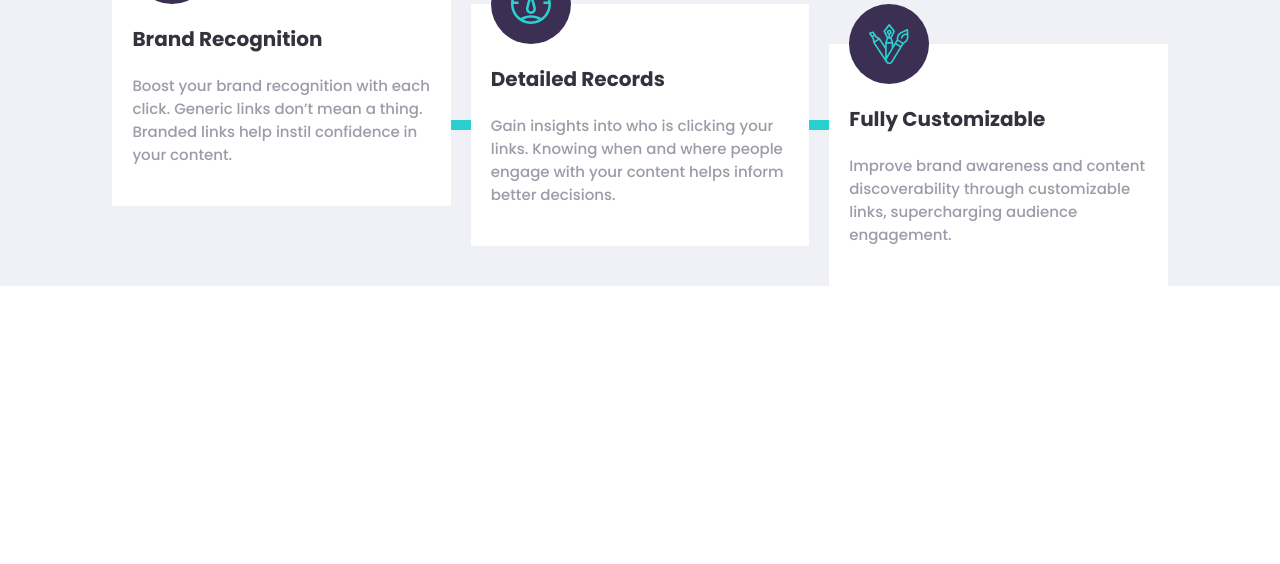
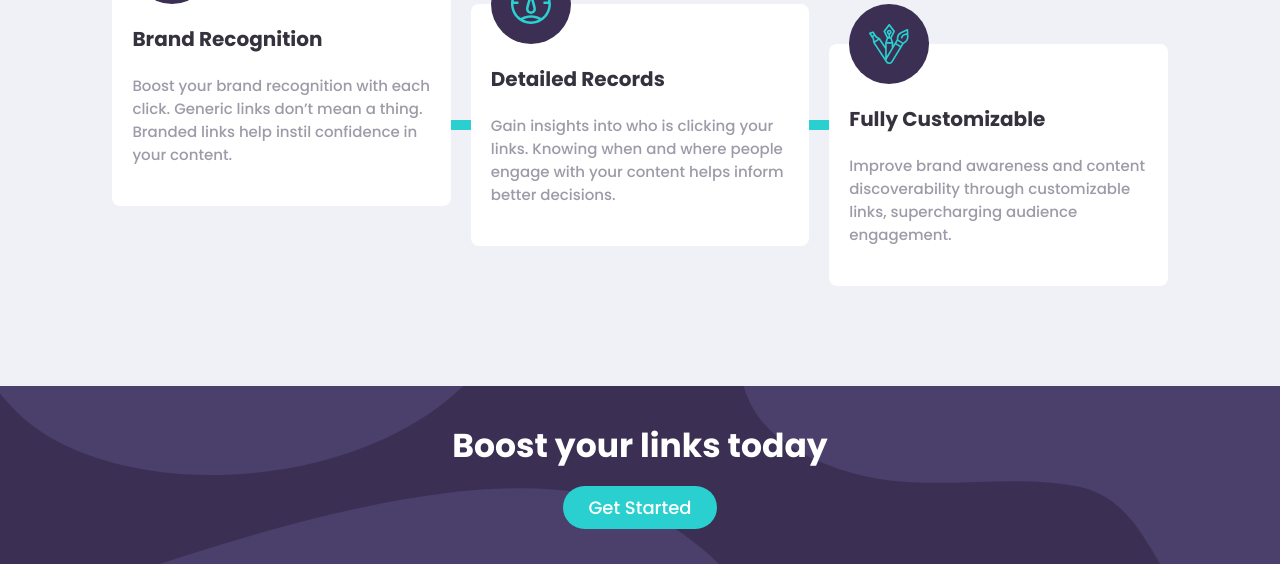
Before and after one commit to parmdhillon/urlshortner, a plain HTML site: page index.html in a window 1280 px wide. Shown: the part 1229-1793 px from the top of the page. Before the commit the page ends 1515 px from the top, so only its background shows below. Drawn offline with Linux system fonts and the light colour scheme.

Commit message:
Added Boosted Part

```diff
--- a/index.html
+++ b/index.html
@@ -122,6 +122,12 @@
           </div>
         </div>
       </div>
+      <div class="boost--container">
+        <div class="boost--content">
+          <span class="title">Boost your links today</span>
+          <a class="button">Get Started</a>
+        </div>
+      </div>
     </div>
   </body>
 </html>
--- a/style.css
+++ b/style.css
@@ -445,6 +445,7 @@ input.danger::placeholder {
   width: 100%;
   position: relative;
   text-align: center;
+  border-radius: 8px;
   margin: 40px 0;
   background-color: #fff;
 }
@@ -480,7 +481,43 @@ input.danger::placeholder {
   color: var(--color-gray-violet);
 }
 
-@media all and (min-width: 800px) {
+.boost--container {
+  background-color: #f0f1f6;
+  padding: 100px 0 0 0;
+}
+
+.boost--content {
+  padding: 50px;
+  text-align: center;
+  background-color: var(--color-violet);
+  background-image: url('images/bg-boost-mobile.svg');
+  background-size: 100% 100%;
+}
+.boost--content .title {
+  font-weight: 700;
+  font-size: 2.3rem;
+  padding: 15px 0;
+  color: #fff;
+  display: block;
+}
+.boost--content .button {
+  display: inline-block;
+  margin-bottom: 15px;
+}
+@media all and (min-width: 637px) {
+  .boost--content {
+    background-image: url('images/bg-boost-desktop.svg');
+    background-size: 100% 100%;
+    background-repeat: no-repeat;
+    padding: 20px;
+    background-position: center;
+  }
+  .boost--content .title {
+    font-size: 3.3rem;
+  }
+}
+
+@media all and (min-width: 900px) {
   .featureList {
     margin-top: 90px;
     flex-direction: row;
```
